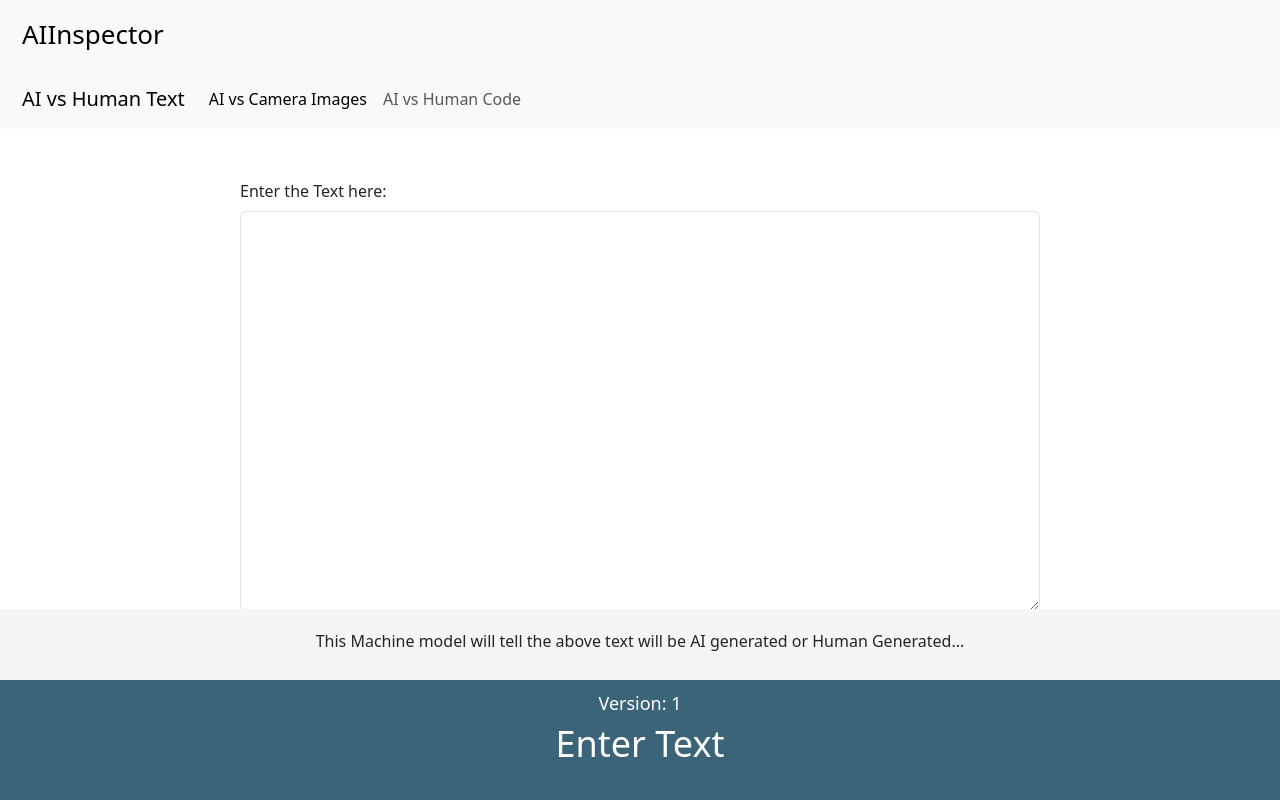
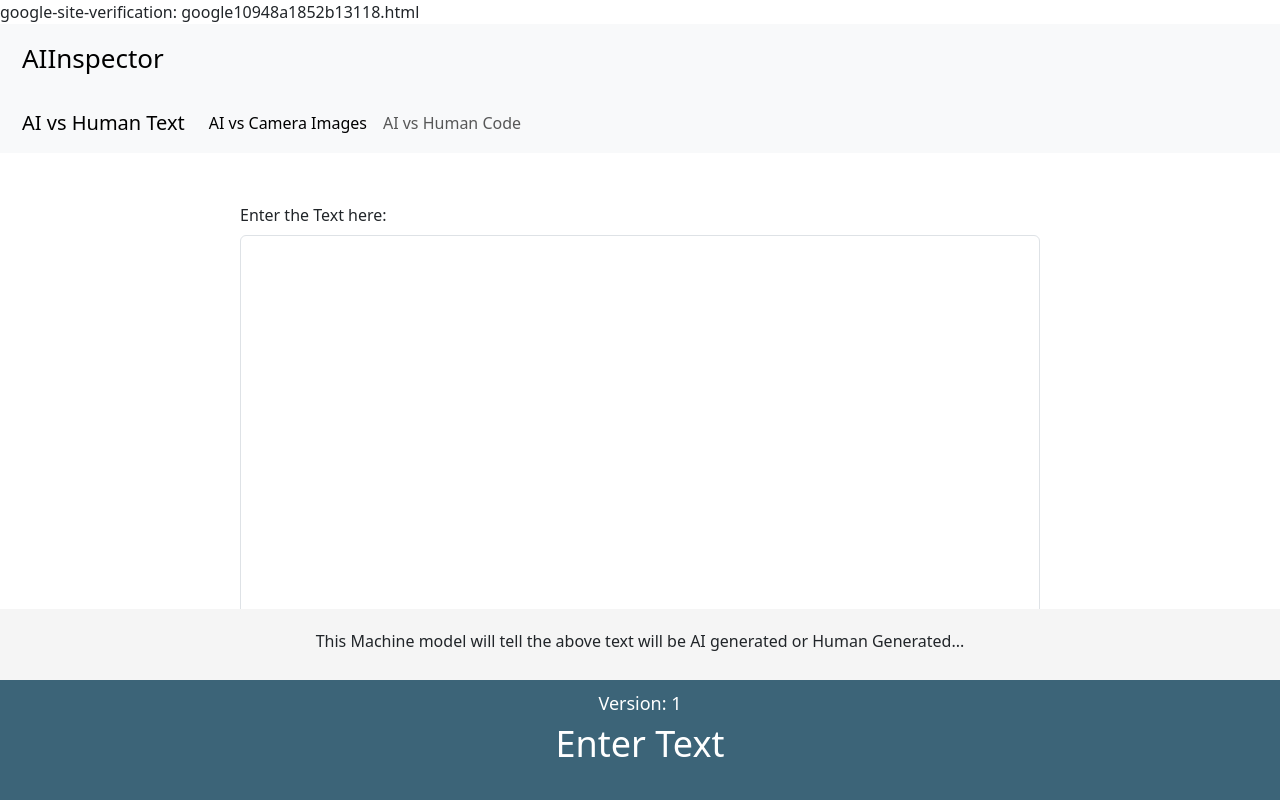
Before and after one commit to rishavp15/AIvsHuman_Text, a Django app: page / in a window 1280 px wide. Run offline with Django 5.2, Linux system fonts and the light colour scheme.

Commit message:
Update home.html

```diff
--- a/template/home.html
+++ b/template/home.html
@@ -1,3 +1,4 @@
+google-site-verification: google10948a1852b13118.html
 <!DOCTYPE html>
 <html lang="en">
 <head>
```
